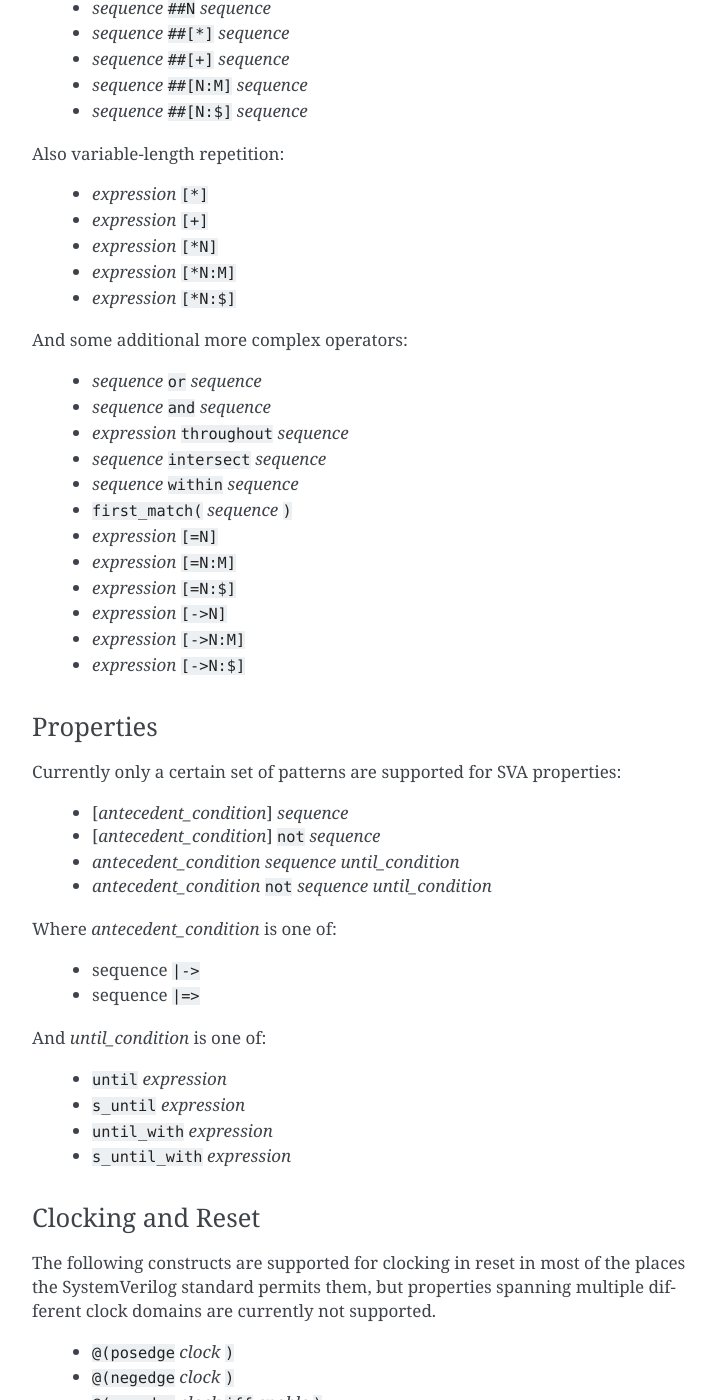
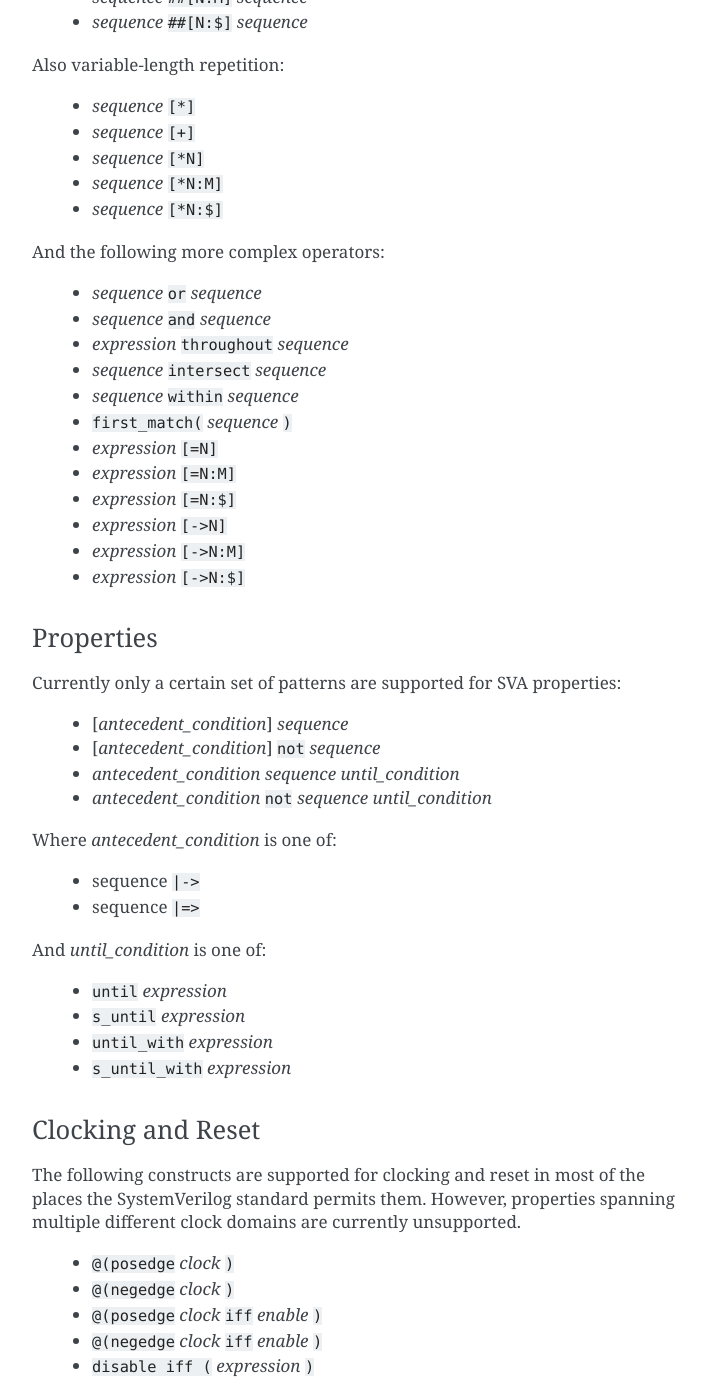
Before and after one commit to YosysHQ/sby, a Sphinx documentation site: the page built from docs/source/verific.rst, in a window 1280 px wide and 1400 px high, scrolled down 1513 px. Shown: the whole window, without its empty margins (388-1104 px from the left). Built offline with Sphinx 7.4.7, drawn with Linux system fonts in a browser that asks for light colours; some of the changed text lies outside the part shown.

Commit message:
Update verific.rst
Signed-off-by: Clifford Wolf <clifford@clifford.at>

```diff
--- a/docs/source/verific.rst
+++ b/docs/source/verific.rst
@@ -53,14 +53,10 @@
 any given sequence matches the current cycle is supported in expressions.
 
 Finally the usual SystemVerilog functions such as ``$countones``, ``$onehot``,
-and ``$onehot0`` are supported, further simplifying writing formal properties.
+and ``$onehot0`` are also supported.
 
 Sequences
 ~~~~~~~~~
-
-The following sequence operators are currently supported. Note that some of
-them only allow expressions in places where complete SVA would allow sequences
-as well.
 
 Most importantly, expressions and variable-length concatenation are supported:
 
@@ -73,13 +69,13 @@
 
 Also variable-length repetition:
 
-  * *expression* ``[*]``
-  * *expression* ``[+]``
-  * *expression* ``[*N]``
-  * *expression* ``[*N:M]``
-  * *expression* ``[*N:$]``
+  * *sequence* ``[*]``
+  * *sequence* ``[+]``
+  * *sequence* ``[*N]``
+  * *sequence* ``[*N:M]``
+  * *sequence* ``[*N:$]``
 
-And some additional more complex operators:
+And the following more complex operators:
 
   * *sequence* ``or`` *sequence*
   * *sequence* ``and`` *sequence*
@@ -119,9 +115,9 @@
 Clocking and Reset
 ~~~~~~~~~~~~~~~~~~
 
-The following constructs are supported for clocking in reset in most of the
-places the SystemVerilog standard permits them, but properties spanning
-multiple different clock domains are currently not supported.
+The following constructs are supported for clocking and reset in most of the
+places the SystemVerilog standard permits them. However, properties spanning
+multiple different clock domains are currently unsupported.
 
   * ``@(posedge`` *clock* ``)``
   * ``@(negedge`` *clock* ``)``
```
